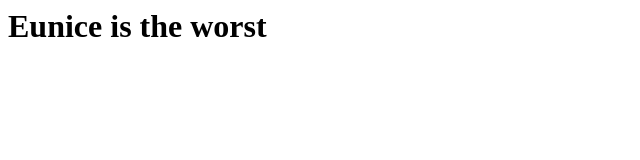
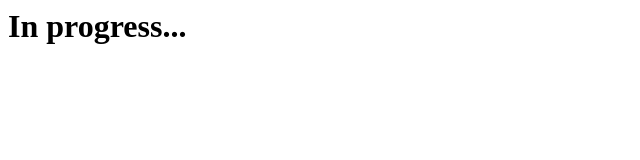
Before and after one commit to ryangoy/ryangoy.github.io, a plain HTML site: page index.html in a window 1280 px wide. Shown: the whole page, without its empty margins (0-640 px from the left). Drawn offline with Linux system fonts and the light colour scheme.

Commit message:
Update index.html

```diff
--- a/index.html
+++ b/index.html
@@ -1 +1 @@
-<h1>Eunice is the worst</h1>
+<h1>In progress...</h1>
```
